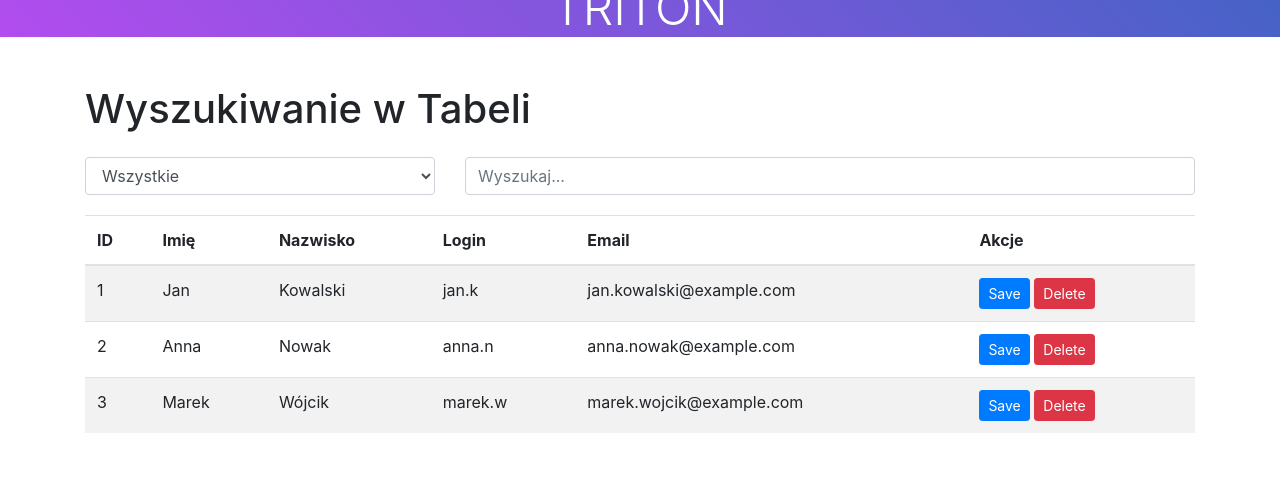
After one commit to PatrykMielke/Online-game-store, a PHP site: the page made by public_html/użytkownicyPanel.php in a window 1280 px wide; the page is wider, and only the part inside the window is pictured. The commit adds this page. Shown: the part 321-800 px from the top of that part. Run offline with PHP 8.4, Linux system fonts and the light colour scheme.

Commit message:
add new page

```diff
--- /dev/null
+++ b/public_html/css/uzytkownicyPanel.css
@@ -0,0 +1,70 @@
+.table-container {
+    margin-top: 20px;
+}
+.custom-navbar {
+    background-image: linear-gradient(45deg, rgba(169, 49, 238, 0.856), rgba(31, 68, 189, 0.815));
+    animation: gradient 5s infinite;
+    margin: 0;
+    padding: 0;
+  }
+  .custom-section {
+    display: flex;
+    justify-content: center;
+  }
+
+  /* Styl dla sekcji o zespole */
+  #nowosci-i-aktualnosci {
+    color: white;
+  }
+
+  .custom-navbar-brand img {
+    max-height: 150px; /* Dostosuj wysokość logo */
+  }
+
+  .custom-navbar-nav .custom-nav-link {
+    padding: 0.5rem 1rem;
+  }
+
+  /* Stylizacja nagłówka */
+  .custom-jumbotron {
+    background-image: linear-gradient(45deg, rgba(169, 49, 238, 0.856), rgba(31, 68, 189, 0.815));
+    animation: gradient 5s infinite;
+    margin: 0;
+    padding: 0;
+  }
+
+  .custom-jumbotron-heading {
+    font-size: 3rem; /* Rozmiar czcionki */
+  }
+
+  /* Stylizacja stopki */
+  .custom-footer {
+    background-color: #00f7ff; /* Kolor tła */
+    color: #fff; /* Kolor tekstu */
+  }
+
+  /* Stylizacja sekcji */
+  .custom-section {
+    padding: 50px 0; /* Wewnętrzny odstęp */
+  }
+
+  /* Stylizacja linków w drugim navbarze */
+  .second-navbar .nav-link {
+    color: #000000; /* Kolor tekstu */
+    padding: 0.5rem 1rem; /* Dostosuj wypełnienie dla lepszego wyglądu */
+  }
+
+  .second-navbar .nav-link:hover {
+    color: rgb(161, 12, 12); /* Zmiana koloru tekstu po najechaniu myszą */
+  }
+
+  /* Dodatkowe niestandardowe style dla linków w drugim navbarze */
+  .second-navbar a.nav-link {
+    margin-right: 20px; /* Dostosuj margines prawy dla większego odstępu */
+    color: #000000; /* Kolor tekstu */
+    padding: 0.5rem 1rem; /* Dostosuj wypełnienie dla lepszego wyglądu */
+  }
+
+  .second-navbar a.nav-link:hover {
+    color: rgb(192, 4, 250); /* Zmiana koloru tekstu po najechaniu myszą */
+  }
--- /dev/null
+++ b/public_html/js/wyszukiwarka.js
@@ -0,0 +1,31 @@
+function filterTable() {
+    const searchCategory = $('#searchCategory').val();
+    const searchInput = $('#searchInput').val().toLowerCase();
+    $('#tableBody tr').each(function() {
+        const row = $(this);
+        let match = false;
+
+        // Jeżeli wyszukujemy we wszystkich kolumnach
+        if (searchCategory === 'all') {
+            row.find('td').each(function() {
+                if ($(this).text().toLowerCase().includes(searchInput)) {
+                    match = true;
+                    return false; // Przerwij pętlę, gdy znajdzie się dopasowanie
+                }
+            });
+        } else {
+            // Używamy wartości searchCategory jako indeksu kolumny
+            const cell = row.find(`td:nth-child(${searchCategory})`);
+            if (cell.text().toLowerCase().includes(searchInput)) {
+                match = true;
+            }
+        }
+        row.toggle(match);
+    });
+}
+
+// Inicjalizacja
+$(document).ready(function() {
+    $('#searchInput').on('input', filterTable);
+    $('#searchCategory').on('change', filterTable);
+});
--- a/public_html/sprzedajacy.php
+++ b/public_html/sprzedajacy.php
@@ -115,6 +115,6 @@
 		<script src="https://stackpath.bootstrapcdn.com/bootstrap/4.5.2/js/bootstrap.min.js"></script>
 		<script src="https://cdnjs.cloudflare.com/ajax/libs/Chart.js/3.7.0/chart.min.js"></script>
 
-		<script src="../js/seller.js"></script>
+		<script src="js/seller.js"></script>
 	</body>
 </html>
--- /dev/null
+++ b/public_html/użytkownicyPanel.php
@@ -0,0 +1,106 @@
+<!DOCTYPE html>
+<html lang="pl">
+	<head>
+		<meta charset="UTF-8" />
+		<meta name="viewport" content="width=device-width, initial-scale=1.0" />
+		<title>Wyszukiwanie w Tabeli</title>
+		<link
+			href="https://stackpath.bootstrapcdn.com/bootstrap/4.5.2/css/bootstrap.min.css"
+			rel="stylesheet"
+		/>
+		<link rel="stylesheet" href="css/uzytkownicyPanel.css" />
+	</head>
+	<body>
+	<?php
+    include 'templates/navbar.php';
+    include 'templates/header.php';
+  ?>
+		<div class="container">
+			<h1 class="mt-5">Wyszukiwanie w Tabeli</h1>
+			<!-- Wyszukiwarka -->
+			<div class="row mt-4">
+				<div class="col-md-4">
+					<select class="form-control" id="searchCategory">
+						<option value="all">Wszystkie</option>
+						<option value="1">ID</option>
+						<!-- Zmieniono na indeks kolumny -->
+						<option value="2">Imię</option>
+						<!-- Zmieniono na indeks kolumny -->
+						<option value="3">Nazwisko</option>
+						<!-- Zmieniono na indeks kolumny -->
+						<option value="4">Login</option>
+						<!-- Zmieniono na indeks kolumny -->
+						<option value="5">Email</option>
+						<!-- Zmieniono na indeks kolumny -->
+					</select>
+				</div>
+				<div class="col-md-8">
+					<input
+						type="text"
+						class="form-control"
+						id="searchInput"
+						placeholder="Wyszukaj..."
+					/>
+				</div>
+			</div>
+
+			<!-- Tabelka -->
+			<div class="table-container">
+				<table class="table table-striped">
+					<thead>
+						<tr>
+							<th>ID</th>
+							<th>Imię</th>
+							<th>Nazwisko</th>
+							<th>Login</th>
+							<th>Email</th>
+							<th>Akcje</th>
+						</tr>
+					</thead>
+					<tbody id="tableBody">
+						<!-- Przykładowe dane w tabeli -->
+						<tr>
+							<td>1</td>
+							<td>Jan</td>
+							<td>Kowalski</td>
+							<td>jan.k</td>
+							<td>jan.kowalski@example.com</td>
+							<td>
+								<button class="btn btn-sm btn-primary">Save</button>
+								<button class="btn btn-sm btn-danger">Delete</button>
+							</td>
+						</tr>
+						<tr>
+							<td>2</td>
+							<td>Anna</td>
+							<td>Nowak</td>
+							<td>anna.n</td>
+							<td>anna.nowak@example.com</td>
+							<td>
+								<button class="btn btn-sm btn-primary">Save</button>
+								<button class="btn btn-sm btn-danger">Delete</button>
+							</td>
+						</tr>
+						<tr>
+							<td>3</td>
+							<td>Marek</td>
+							<td>Wójcik</td>
+							<td>marek.w</td>
+							<td>marek.wojcik@example.com</td>
+							<td>
+								<button class="btn btn-sm btn-primary">Save</button>
+								<button class="btn btn-sm btn-danger">Delete</button>
+							</td>
+						</tr>
+						<!-- Dodaj więcej danych w razie potrzeby -->
+					</tbody>
+				</table>
+			</div>
+		</div>
+
+		<script src="https://code.jquery.com/jquery-3.5.1.min.js"></script>
+		<script src="js/wyszukiwarka.js">
+			// Funkcja filtrowania tabeli
+		</script>
+	</body>
+</html>
```
Also changed, not shown: public_html/dodajGre.php (+4 -51 lines), public_html/js/seller.js (added, +24 -0 lines).
